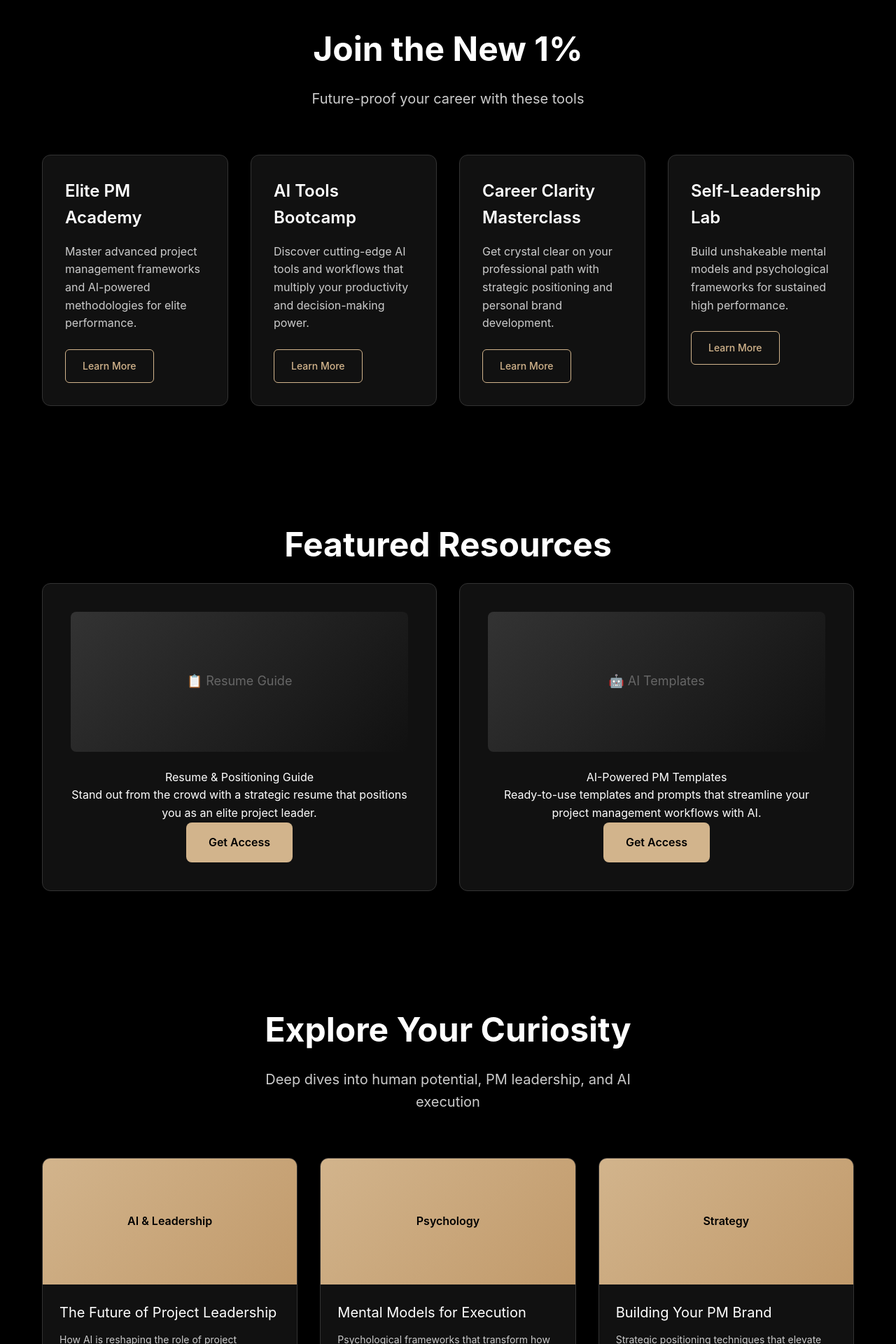
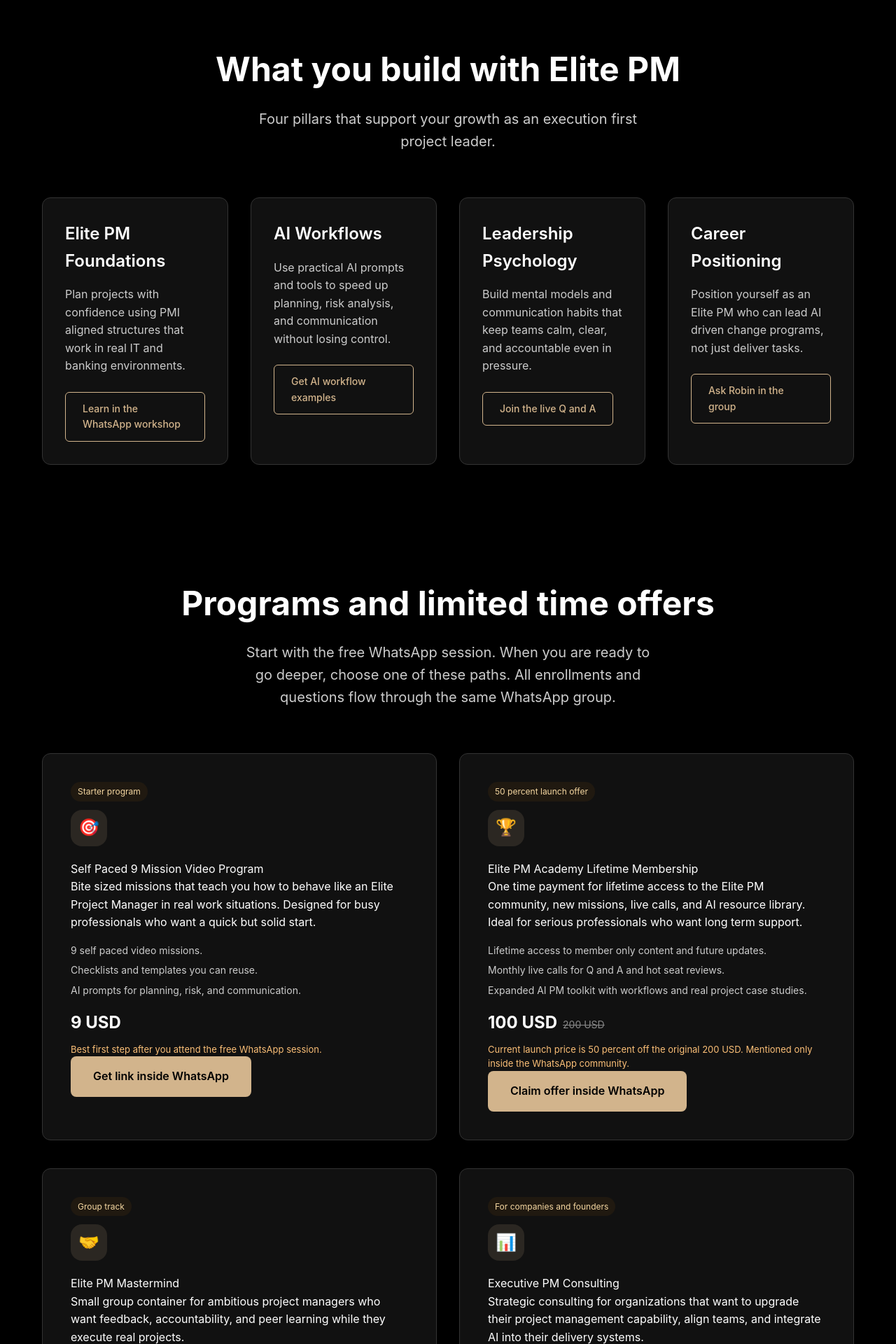
Before and after one commit to robinissac/elite-pm-blueprint-11, a React (Vite) app: page / in a window 1280 px wide. Shown: the part 880-2800 px from the top of the page at 70% size. Built offline with nearby package versions, Linux system fonts and the light colour scheme.

Commit message:
Refactor Index component with WhatsApp integration
Updated the Index component to include a WhatsApp link and modified various text elements for clarity and engagement.

```diff
--- a/src/pages/Index.tsx
+++ b/src/pages/Index.tsx
@@ -1,4 +1,6 @@
- import { Link } from "react-router-dom";
+import { Link } from "react-router-dom";
+
+const WHATSAPP_LINK = "https://chat.whatsapp.com/BVUSqeP38TeLholBLRrkY1";
 
 const Index = () => {
   return (
@@ -92,33 +94,21 @@ const Index = () => {
         .hero p {
           font-size: clamp(18px, 2.5vw, 24px);
           color: #ccc;
-          margin-bottom: 48px;
+          margin-bottom: 32px;
           max-width: 700px;
           margin-left: auto;
           margin-right: auto;
         }
 
-        .email-form {
-          display: flex;
-          gap: 16px;
-          max-width: 500px;
-          margin: 0 auto;
-          flex-wrap: wrap;
+        .hero-note {
+          font-size: 14px;
+          color: #aaa;
+          margin-top: 12px;
         }
 
-        .email-input {
-          flex: 1;
-          min-width: 250px;
-          padding: 16px 20px;
-          background: #111;
-          border: 1px solid #333;
-          border-radius: 8px;
-          color: #fff;
-          font-size: 16px;
-        }
-
-        .email-input::placeholder {
-          color: #666;
+        .hero-cta-wrapper {
+          display: flex;
+          justify-content: center;
         }
 
         .cta-button {
@@ -226,7 +216,7 @@ const Index = () => {
           border: 1px solid #333;
           border-radius: 12px;
           padding: 40px;
-          text-align: center;
+          text-align: left;
           transition: all 0.3s ease;
         }
 
@@ -236,16 +226,67 @@ const Index = () => {
         }
 
         .product-mockup {
-          width: 100%;
-          height: 200px;
-          background: linear-gradient(135deg, #333 0%, #111 100%);
-          border-radius: 8px;
-          margin-bottom: 24px;
+          width: 52px;
+          height: 52px;
+          border-radius: 16px;
+          background: #D2B48C22;
           display: flex;
           align-items: center;
           justify-content: center;
-          font-size: 18px;
-          color: #666;
+          font-size: 24px;
+          margin-bottom: 20px;
+        }
+
+        .price-row {
+          display: flex;
+          align-items: baseline;
+          gap: 8px;
+          margin-top: 8px;
+        }
+
+        .price {
+          font-size: 24px;
+          font-weight: 700;
+        }
+
+        .price-old {
+          font-size: 14px;
+          color: #888;
+          text-decoration: line-through;
+        }
+
+        .badge {
+          display: inline-block;
+          padding: 4px 10px;
+          border-radius: 999px;
+          background: #201910;
+          color: #f5d7a1;
+          font-size: 12px;
+          margin-bottom: 12px;
+        }
+
+        .limited-note {
+          font-size: 13px;
+          color: #fbbf77;
+          margin-top: 8px;
+        }
+
+        .product-list {
+          list-style: none;
+          padding-left: 0;
+          margin: 16px 0;
+          font-size: 14px;
+          color: #ccc;
+        }
+
+        .product-list li {
+          margin-bottom: 6px;
+        }
+
+        .consult-note {
+          font-size: 13px;
+          color: #ccc;
+          margin-top: 8px;
         }
 
         .blog-card {
@@ -327,15 +368,6 @@ const Index = () => {
             padding: 60px 0;
           }
 
-          .email-form {
-            flex-direction: column;
-            align-items: center;
-          }
-
-          .email-input {
-            min-width: 100%;
-          }
-
           .section {
             padding: 60px 0;
           }
@@ -351,12 +383,22 @@ const Index = () => {
       <header className="header">
         <div className="container">
           <div className="header-content">
-            <Link to="/" className="logo">RI</Link>
+            <Link to="/" className="logo">
+              RI
+            </Link>
             <nav className="nav-menu">
-              <Link to="/about" className="nav-link">About</Link>
-              <Link to="/services" className="nav-link">Services</Link>
-              <Link to="/contact" className="nav-link">Contact Us</Link>
-              <Link to="/ai-pm-letters" className="nav-link primary">Read the AI PM Letters</Link>
+              <Link to="/about" className="nav-link">
+                About
+              </Link>
+              <Link to="/services" className="nav-link">
+                Services
+              </Link>
+              <Link to="/contact" className="nav-link">
+                Contact Us
+              </Link>
+              <Link to="/ai-pm-letters" className="nav-link primary">
+                Read the AI PM Letters
+              </Link>
             </nav>
           </div>
         </div>
@@ -365,69 +407,171 @@ const Index = () => {
       {/* Hero Section */}
       <section className="hero">
         <div className="container">
-          <h1>Build, Lead, and Scale with AI-Enhanced Project Leadership</h1>
-          <p>Robin Issac helps professionals transform into execution-first project managers using AI workflows, delivery excellence, and psychological mastery.</p>
-          <div className="email-form">
-            <input type="email" className="email-input" placeholder="Enter your email address" />
-            {/* Updated CTA to direct WhatsApp link */}
-            <a
-              href="https://chat.whatsapp.com/BVUSqeP38TeLholBLRrkY1"
-              target="_blank"
-              rel="noopener noreferrer"
-              className="cta-button"
-            >
+          <h1>Build, Lead, and Scale with AI Enhanced Project Leadership</h1>
+          <p>
+            Join Robin Issac in a free 80 minute WhatsApp session on AI powered project management. Learn how to
+            execute projects with clarity, speed, and psychological strength.
+          </p>
+          <div className="hero-cta-wrapper">
+            <a href={WHATSAPP_LINK} target="_blank" rel="noopener noreferrer" className="cta-button">
               Join the Free WhatsApp Session
             </a>
           </div>
+          <p className="hero-note">
+            All updates, links, and offers are shared inside this single WhatsApp group so you stay in one focused place.
+          </p>
         </div>
       </section>
 
-      {/* Resource/Offer Grid */}
+      {/* What you will get */}
       <section className="section">
         <div className="container">
-          <h2 className="section-title">Join the New 1%</h2>
-          <p className="section-subtitle">Future-proof your career with these tools</p>
+          <h2 className="section-title">What you build with Elite PM</h2>
+          <p className="section-subtitle">Four pillars that support your growth as an execution first project leader.</p>
           <div className="grid grid-4">
             <div className="card">
-              <h3>Elite PM Academy</h3>
-              <p>Master advanced project management frameworks and AI-powered methodologies for elite performance.</p>
-              <a href="#" className="card-button">Learn More</a>
+              <h3>Elite PM Foundations</h3>
+              <p>Plan projects with confidence using PMI aligned structures that work in real IT and banking environments.</p>
+              <a href={WHATSAPP_LINK} target="_blank" rel="noopener noreferrer" className="card-button">
+                Learn in the WhatsApp workshop
+              </a>
             </div>
             <div className="card">
-              <h3>AI Tools Bootcamp</h3>
-              <p>Discover cutting-edge AI tools and workflows that multiply your productivity and decision-making power.</p>
-              <a href="#" className="card-button">Learn More</a>
+              <h3>AI Workflows</h3>
+              <p>Use practical AI prompts and tools to speed up planning, risk analysis, and communication without losing control.</p>
+              <a href={WHATSAPP_LINK} target="_blank" rel="noopener noreferrer" className="card-button">
+                Get AI workflow examples
+              </a>
             </div>
             <div className="card">
-              <h3>Career Clarity Masterclass</h3>
-              <p>Get crystal clear on your professional path with strategic positioning and personal brand development.</p>
-              <a href="#" className="card-button">Learn More</a>
+              <h3>Leadership Psychology</h3>
+              <p>Build mental models and communication habits that keep teams calm, clear, and accountable even in pressure.</p>
+              <a href={WHATSAPP_LINK} target="_blank" rel="noopener noreferrer" className="card-button">
+                Join the live Q and A
+              </a>
             </div>
             <div className="card">
-              <h3>Self-Leadership Lab</h3>
-              <p>Build unshakeable mental models and psychological frameworks for sustained high performance.</p>
-              <a href="#" className="card-button">Learn More</a>
+              <h3>Career Positioning</h3>
+              <p>Position yourself as an Elite PM who can lead AI driven change programs, not just deliver tasks.</p>
+              <a href={WHATSAPP_LINK} target="_blank" rel="noopener noreferrer" className="card-button">
+                Ask Robin in the group
+              </a>
             </div>
           </div>
         </div>
       </section>
 
-      {/* Featured Products */}
+      {/* Core programs and offers */}
       <section className="section">
         <div className="container">
-          <h2 className="section-title">Featured Resources</h2>
+          <h2 className="section-title">Programs and limited time offers</h2>
+          <p className="section-subtitle">
+            Start with the free WhatsApp session. When you are ready to go deeper, choose one of these paths. All enrollments
+            and questions flow through the same WhatsApp group.
+          </p>
+
           <div className="grid grid-2">
+            {/* 9 Mission self paced */}
             <div className="product-card">
-              <div className="product-mockup">📋 Resume Guide</div>
-              <h3>Resume & Positioning Guide</h3>
-              <p>Stand out from the crowd with a strategic resume that positions you as an elite project leader.</p>
-              <button className="cta-button">Get Access</button>
+              <span className="badge">Starter program</span>
+              <div className="product-mockup">🎯</div>
+              <h3>Self Paced 9 Mission Video Program</h3>
+              <p>
+                Bite sized missions that teach you how to behave like an Elite Project Manager in real work situations.
+                Designed for busy professionals who want a quick but solid start.
+              </p>
+              <ul className="product-list">
+                <li>9 self paced video missions.</li>
+                <li>Checklists and templates you can reuse.</li>
+                <li>AI prompts for planning, risk, and communication.</li>
+              </ul>
+              <div className="price-row">
+                <span className="price">9 USD</span>
+              </div>
+              <p className="limited-note">Best first step after you attend the free WhatsApp session.</p>
+              <a href={WHATSAPP_LINK} target="_blank" rel="noopener noreferrer" className="cta-button">
+                Get link inside WhatsApp
+              </a>
             </div>
+
+            {/* Lifetime membership */}
             <div className="product-card">
-              <div className="product-mockup">🤖 AI Templates</div>
-              <h3>AI-Powered PM Templates</h3>
-              <p>Ready-to-use templates and prompts that streamline your project management workflows with AI.</p>
-              <button className="cta-button">Get Access</button>
+              <span className="badge">50 percent launch offer</span>
+              <div className="product-mockup">🏆</div>
+              <h3>Elite PM Academy Lifetime Membership</h3>
+              <p>
+                One time payment for lifetime access to the Elite PM community, new missions, live calls, and AI resource
+                library. Ideal for serious professionals who want long term support.
+              </p>
+              <ul className="product-list">
+                <li>Lifetime access to member only content and future updates.</li>
+                <li>Monthly live calls for Q and A and hot seat reviews.</li>
+                <li>Expanded AI PM toolkit with workflows and real project case studies.</li>
+              </ul>
+              <div className="price-row">
+                <span className="price">100 USD</span>
+                <span className="price-old">200 USD</span>
+              </div>
+              <p className="limited-note">
+                Current launch price is 50 percent off the original 200 USD. Mentioned only inside the WhatsApp community.
+              </p>
+              <a href={WHATSAPP_LINK} target="_blank" rel="noopener noreferrer" className="cta-button">
+                Claim offer inside WhatsApp
+              </a>
+            </div>
+          </div>
+
+          <div className="grid grid-2" style={{ marginTop: "40px" }}>
+            {/* Mastermind or group */}
+            <div className="product-card">
+              <span className="badge">Group track</span>
+              <div className="product-mockup">🤝</div>
+              <h3>Elite PM Mastermind</h3>
+              <p>
+                Small group container for ambitious project managers who want feedback, accountability, and peer learning
+                while they execute real projects.
+              </p>
+              <ul className="product-list">
+                <li>Monthly group calls with case reviews.</li>
+                <li>Peer support and networking with other PMs.</li>
+                <li>Focus on implementation rather than theory.</li>
+              </ul>
+              <div className="price-row">
+                <span className="price">100 USD</span>
+                <span className="price-old">200 USD</span>
+              </div>
+              <p className="limited-note">
+                Limited seats each cycle. Early members lock this 50 percent rate while it is available.
+              </p>
+              <a href={WHATSAPP_LINK} target="_blank" rel="noopener noreferrer" className="cta-button">
+                Apply through WhatsApp
+              </a>
+            </div>
+
+            {/* Consulting */}
+            <div className="product-card">
+              <span className="badge">For companies and founders</span>
+              <div className="product-mockup">📊</div>
+              <h3>Executive PM Consulting</h3>
+              <p>
+                Strategic consulting for organizations that want to upgrade their project management capability, align
+                teams, and integrate AI into their delivery systems.
+              </p>
+              <ul className="product-list">
+                <li>Assessment of current PM practices and gaps.</li>
+                <li>Design of PM and AI PM frameworks tailored to your context.</li>
+                <li>Leadership and team training sessions.</li>
+              </ul>
+              <div className="price-row">
+                <span className="price">1 000 USD</span>
+              </div>
+              <p className="consult-note">
+                Final pricing and scope is confirmed after a short WhatsApp or Zoom conversation. Contact Robin through the
+                WhatsApp group for a better custom deal.
+              </p>
+              <a href={WHATSAPP_LINK} target="_blank" rel="noopener noreferrer" className="cta-button">
+                Discuss project on WhatsApp
+              </a>
             </div>
           </div>
         </div>
@@ -437,30 +581,39 @@ const Index = () => {
       <section className="section">
         <div className="container">
           <h2 className="section-title">Explore Your Curiosity</h2>
-          <p className="section-subtitle">Deep dives into human potential, PM leadership, and AI execution</p>
+          <p className="section-subtitle">
+            Deep dives into human potential, PM leadership, and AI execution. Articles and lessons are announced inside the
+            WhatsApp group.
+          </p>
           <div className="grid grid-3">
             <div className="blog-card">
-              <div className="blog-graphic">AI & Leadership</div>
+              <div className="blog-graphic">AI and Leadership</div>
               <div className="blog-content">
                 <h3>The Future of Project Leadership</h3>
-                <p>How AI is reshaping the role of project managers and what skills matter most in the next decade.</p>
-                <a href="#" className="card-button">Read More</a>
+                <p>How AI is changing the PM role and the skills that will protect your career in the next decade.</p>
+                <a href={WHATSAPP_LINK} target="_blank" rel="noopener noreferrer" className="card-button">
+                  Get link inside WhatsApp
+                </a>
               </div>
             </div>
             <div className="blog-card">
               <div className="blog-graphic">Psychology</div>
               <div className="blog-content">
                 <h3>Mental Models for Execution</h3>
-                <p>Psychological frameworks that transform how you approach complex projects and decision-making.</p>
-                <a href="#" className="card-button">Read More</a>
+                <p>Simple psychological tools that help you stay calm, plan clearly, and move teams into action.</p>
+                <a href={WHATSAPP_LINK} target="_blank" rel="noopener noreferrer" className="card-button">
+                  Ask for this topic
+                </a>
               </div>
             </div>
             <div className="blog-card">
               <div className="blog-graphic">Strategy</div>
               <div className="blog-content">
                 <h3>Building Your PM Brand</h3>
-                <p>Strategic positioning techniques that elevate your professional reputation and career trajectory.</p>
-                <a href="#" className="card-button">Read More</a>
+                <p>How to position yourself as a PM who can lead AI projects, not just track tasks in a tool.</p>
+                <a href={WHATSAPP_LINK} target="_blank" rel="noopener noreferrer" className="card-button">
+                  Get updates in WhatsApp
+                </a>
               </div>
             </div>
           </div>
@@ -471,8 +624,22 @@ const Index = () => {
       <footer className="footer">
         <div className="container">
           <div className="social-links">
-            <a href="https://linkedin.com/in/robinissac" target="_blank" rel="noopener noreferrer" className="social-link">LinkedIn: robinissac</a>
-            <a href="https://youtube.com/@RobinIssac007-AI-PM" target="_blank" rel="noopener noreferrer" className="social-link">YouTube: @RobinIssac007-AI-PM</a>
+            <a
+              href="https://linkedin.com/in/robinissac"
+              target="_blank"
+              rel="noopener noreferrer"
+              className="social-link"
+            >
+              LinkedIn: robinissac
+            </a>
+            <a
+              href="https://youtube.com/@RobinIssac007-AI-PM"
+              target="_blank"
+              rel="noopener noreferrer"
+              className="social-link"
+            >
+              YouTube: @RobinIssac007 AI PM
+            </a>
           </div>
           <p className="footer-text">Built by Robin Issac. Execution is your superpower.</p>
         </div>
```
